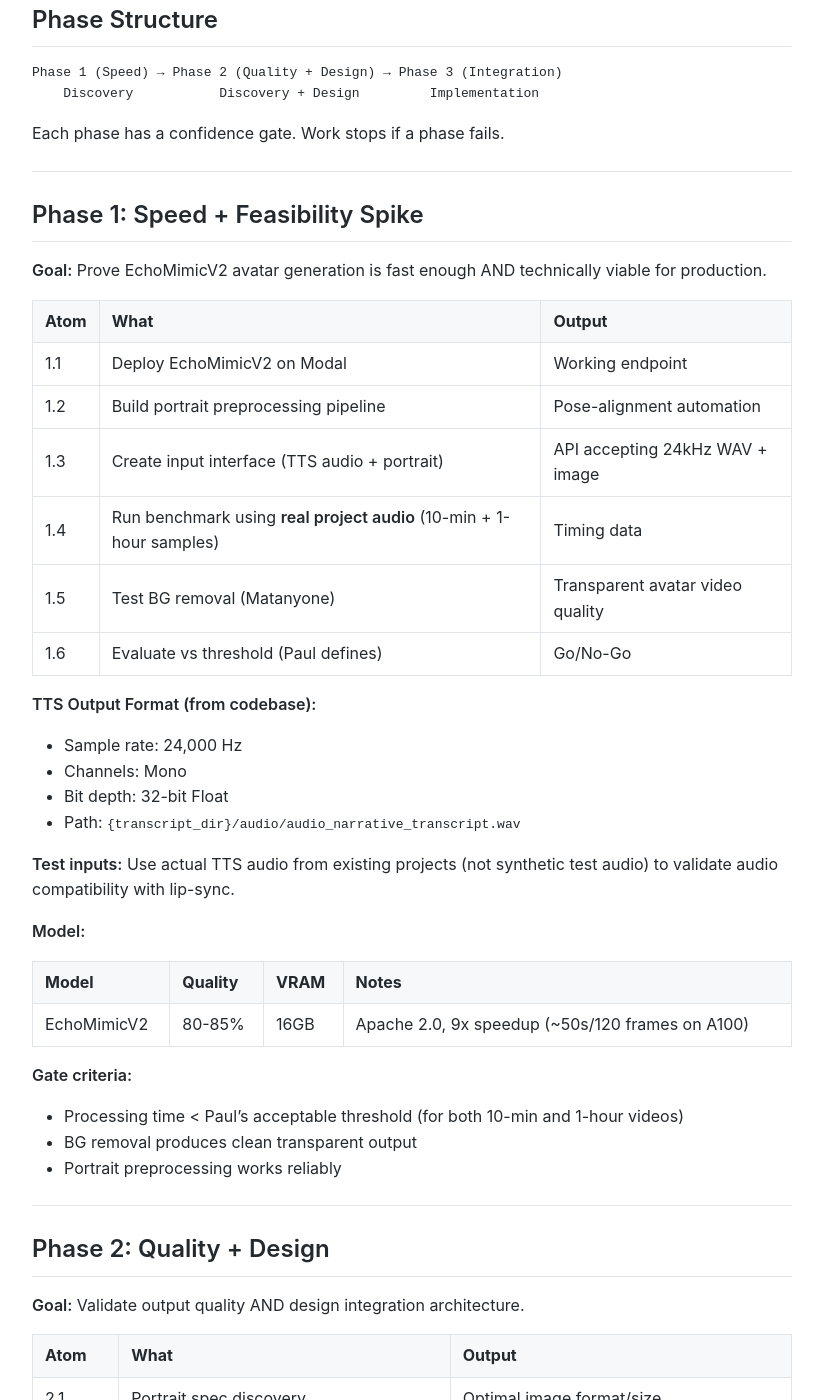
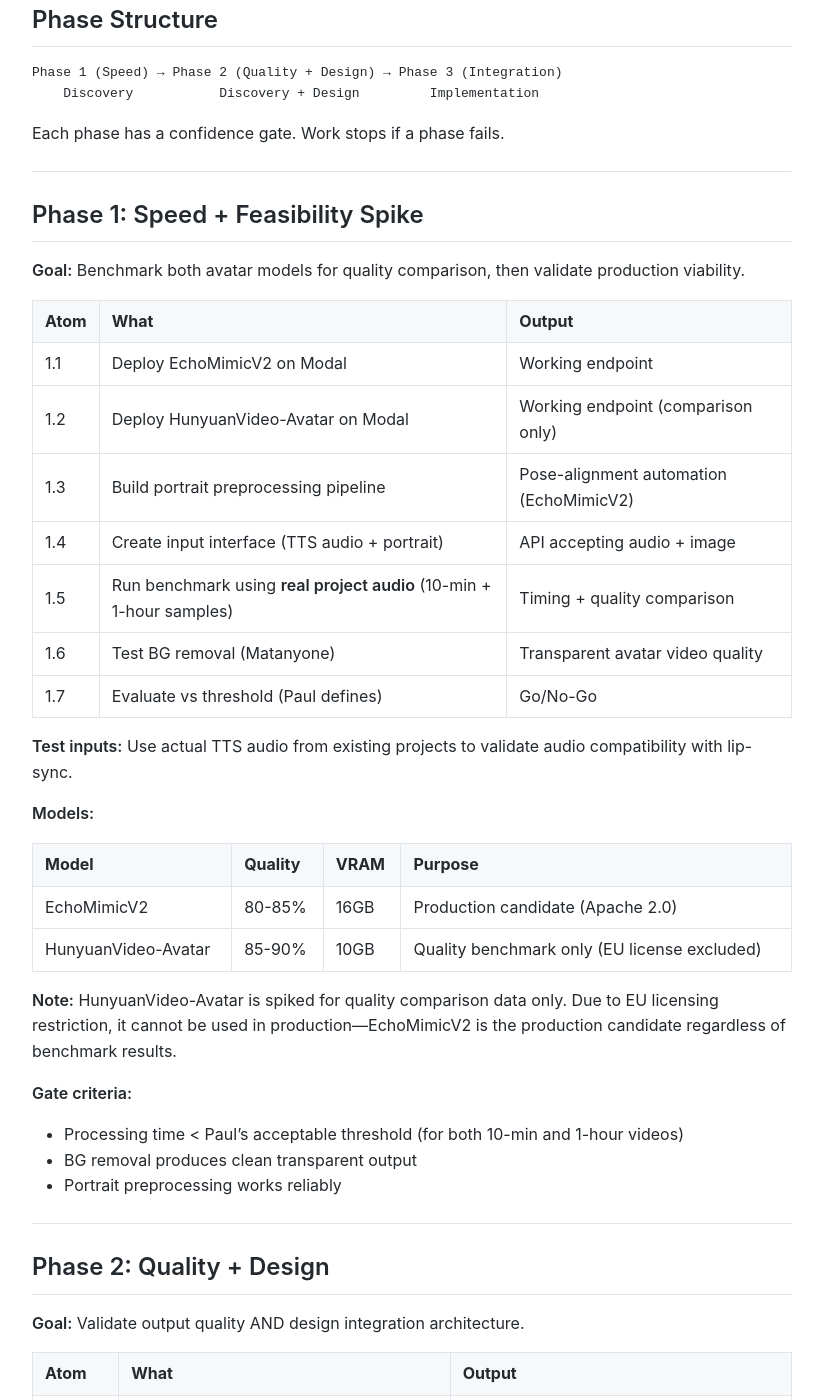
Before and after one commit to MariusWilsch/public-wilsch-ai-pages, a Jekyll site: the page built from project/paul_youtube_fullstack/avatar-contract-scope.md, in a window 1280 px wide and 1400 px high, scrolled down 1213 px. Shown: the whole window, without its empty margins (228-1051 px from the left). Built offline with Jekyll 4.4.1, drawn with Linux system fonts in a browser that asks for light colours; our own code applies the rules of GitHub Pages for plain Markdown files.

Commit message:
Sync from hippocampus 2026-01-19

```diff
--- a/project/paul_youtube_fullstack/avatar-contract-scope.md
+++ b/project/paul_youtube_fullstack/avatar-contract-scope.md
@@ -50,30 +50,28 @@ Each phase has a confidence gate. Work stops if a phase fails.
 
 ## Phase 1: Speed + Feasibility Spike
 
-**Goal:** Prove EchoMimicV2 avatar generation is fast enough AND technically viable for production.
+**Goal:** Benchmark both avatar models for quality comparison, then validate production viability.
 
 | Atom | What | Output |
 |------|------|--------|
 | 1.1 | Deploy EchoMimicV2 on Modal | Working endpoint |
-| 1.2 | Build portrait preprocessing pipeline | Pose-alignment automation |
-| 1.3 | Create input interface (TTS audio + portrait) | API accepting 24kHz WAV + image |
-| 1.4 | Run benchmark using **real project audio** (10-min + 1-hour samples) | Timing data |
-| 1.5 | Test BG removal (Matanyone) | Transparent avatar video quality |
-| 1.6 | Evaluate vs threshold (Paul defines) | Go/No-Go |
+| 1.2 | Deploy HunyuanVideo-Avatar on Modal | Working endpoint (comparison only) |
+| 1.3 | Build portrait preprocessing pipeline | Pose-alignment automation (EchoMimicV2) |
+| 1.4 | Create input interface (TTS audio + portrait) | API accepting audio + image |
+| 1.5 | Run benchmark using **real project audio** (10-min + 1-hour samples) | Timing + quality comparison |
+| 1.6 | Test BG removal (Matanyone) | Transparent avatar video quality |
+| 1.7 | Evaluate vs threshold (Paul defines) | Go/No-Go |
 
-**TTS Output Format (from codebase):**
-- Sample rate: 24,000 Hz
-- Channels: Mono
-- Bit depth: 32-bit Float
-- Path: `{transcript_dir}/audio/audio_narrative_transcript.wav`
+**Test inputs:** Use actual TTS audio from existing projects to validate audio compatibility with lip-sync.
 
-**Test inputs:** Use actual TTS audio from existing projects (not synthetic test audio) to validate audio compatibility with lip-sync.
+**Models:**
 
-**Model:**
+| Model | Quality | VRAM | Purpose |
+|-------|---------|------|---------|
+| EchoMimicV2 | 80-85% | 16GB | Production candidate (Apache 2.0) |
+| HunyuanVideo-Avatar | 85-90% | 10GB | Quality benchmark only (EU license excluded) |
 
-| Model | Quality | VRAM | Notes |
-|-------|---------|------|-------|
-| EchoMimicV2 | 80-85% | 16GB | Apache 2.0, 9x speedup (~50s/120 frames on A100) |
+**Note:** HunyuanVideo-Avatar is spiked for quality comparison data only. Due to EU licensing restriction, it cannot be used in production—EchoMimicV2 is the production candidate regardless of benchmark results.
 
 **Gate criteria:**
 - Processing time < Paul's acceptable threshold (for both 10-min and 1-hour videos)
```
